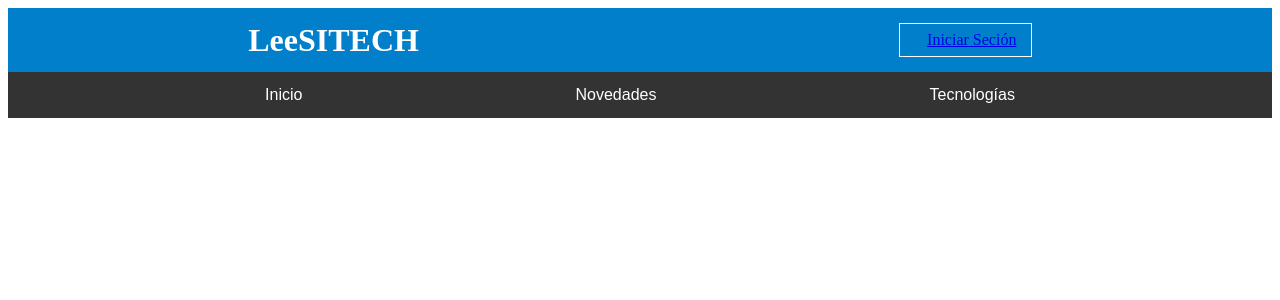
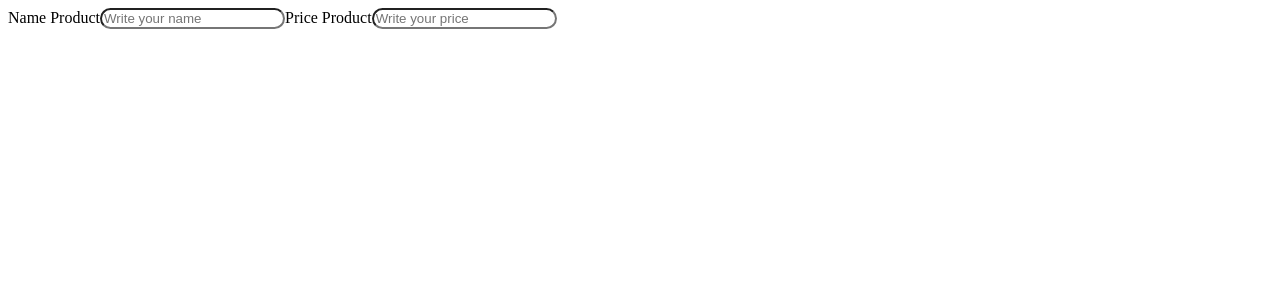
Before and after one commit to IvanEmanuelCamperchioli/FELICES-LAS-VACAS, a React (Create React App) app in the folder frontend/: page /formadmin in a window 1280 px wide. Before the commit this address led to /. Shown: the top 300 px of the page. Built offline with nearby package versions, Linux system fonts and the light colour scheme.

Commit message:
Form/Edit Admin

```diff
--- a/frontend/src/App.js
+++ b/frontend/src/App.js
@@ -3,6 +3,9 @@ import { BrowserRouter, Route, Switch, Redirect } from 'react-router-dom'
 import LogIn from './pages/LogIn';
 import Registro from './pages/Registro';
 import Home from './pages/Home'
+import HomeAdmin from './pages/HomeAdmin';
+import FormAdmin from './components/FormAdmin'
+import EditAdmin from './components/EditAdmin'
 
 function App() {
   return (
@@ -12,6 +15,9 @@ function App() {
           <Route exact path='/' component={Home}/>
           <Route path='/login' component={LogIn}/>
           <Route path='/registro' component={Registro}/>
+          <Route path='/homeadmin' component={HomeAdmin}/>
+          <Route path='/formadmin' component={FormAdmin}/>
+          <Route path='editadmin' component={EditAdmin}/>
           <Redirect to='/'/>
         </Switch>
       </BrowserRouter>
--- /dev/null
+++ b/frontend/src/components/EditAdmin.js
@@ -0,0 +1,11 @@
+import React from 'react'
+
+const EditAdmin = () => {
+    return (
+        <>
+
+        </>
+    )
+}
+
+export default EditAdmin
--- /dev/null
+++ b/frontend/src/components/FormAdmin.js
@@ -0,0 +1,40 @@
+import React, { useState } from 'react'
+
+const FormAdmin = () => {
+
+    const [newProduct, setNewProduct] = useState({
+        name:'',
+        price:0,
+        description:'',
+        comments:[],
+        brand:'',
+        views:0,
+    })
+
+    const readInput = e => {
+        setNewProduct({
+            ...newProduct,
+            [e.target.name]: e.target.value
+        })
+    }
+
+    console.log(newProduct);
+
+    return (
+        <>
+            <label>Name Product</label>
+            <input style={{
+                borderRadius: '3vw'
+            }} type='text' name='name' placeholder='Write your name'
+                onChange={readInput} />
+
+            <label>Price Product</label>
+            <input style={{
+                borderRadius: '3vw'
+            }} type='number' name='price' placeholder='Write your price'
+                onChange={readInput} />
+        </>
+    )
+}
+
+export default FormAdmin
--- /dev/null
+++ b/frontend/src/pages/HomeAdmin.js
@@ -0,0 +1,13 @@
+import React from 'react'
+import { Link } from 'react-router-dom'
+
+const HomeAdmin = () => {
+    return (
+        <>
+            <button><Link to='/formadmin'>Form Admin</Link></button>
+            <button><Link to='/editadmin'>Edit Product</Link></button>
+        </>
+    )
+}
+
+export default HomeAdmin
--- a/frontend/src/pages/Registro.js
+++ b/frontend/src/pages/Registro.js
@@ -37,7 +37,6 @@ const Registro = (props) => {
             ...nuevoUsuario,
             [e.target.name]: e.target.value
         })
-        console.log(nuevoUsuario);
     }
 
     const validEmailRegex = RegExp(/^(([^<>()\[\]\\.,;:\s@"]+(\.[^<>()\[\]\\.,;:\s@"]+)*)|(".+"))@((\[[0-9]{1,3}\.[0-9]{1,3}\.[0-9]{1,3}\.[0-9]{1,3}])|(([a-zA-Z\-0-9]+\.)+[a-zA-Z]{2,}))$/)
@@ -56,7 +55,7 @@ const Registro = (props) => {
         )})
 
         errorsCopy.password = validPassword.test(nuevoUsuario.password)
-        ? "" : "La contraseña debe tener al menos 6 caracteres y debe incluir una letra mayúscula, una letra minúscula y un dígito numérico"
+            ? "" : "La contraseña debe tener al menos 6 caracteres y debe incluir una letra mayúscula, una letra minúscula y un dígito numérico"
 
         errorsCopy.validacionPassword = (nuevoUsuario.password !== nuevoUsuario.validacionPassword)
             ? "Las contraseñas no concuerdan" : ""
```
